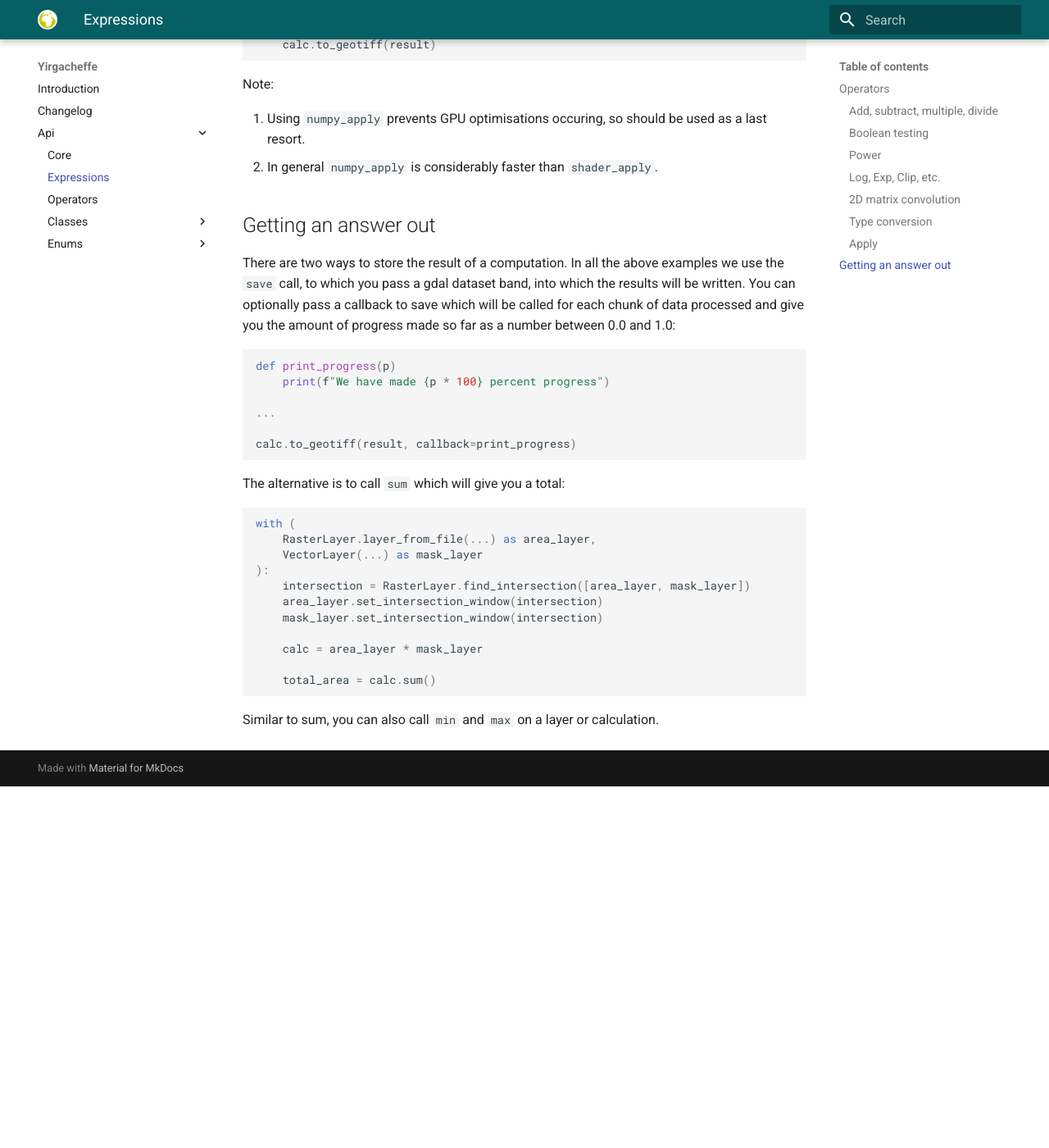
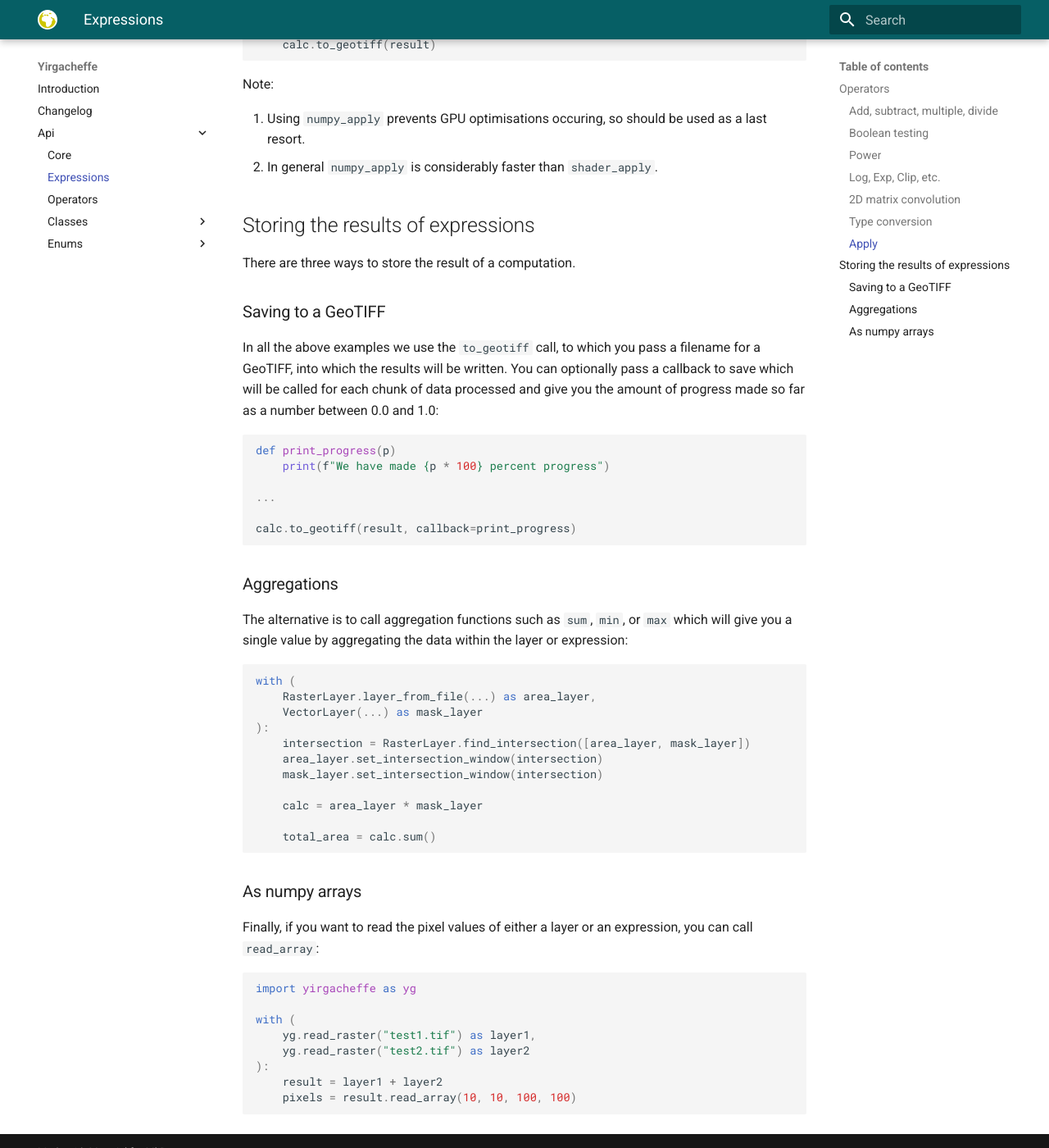
Before and after one commit to quantifyearth/yirgacheffe, an MkDocs documentation site: the page built from docs/api/expressions.md, in a window 1280 px wide and 1400 px high, scrolled down 3737 px. Shown: the whole window at 82% size. Built offline with MkDocs 1.6.1 and Material for MkDocs 9.7.7, drawn with Linux system fonts in a browser that asks for light colours; the version menu is left out; before the commit the page ends 4696 px from its top, so only the background shows below that.

Commit message:
Update docs for read_array

````diff
--- a/docs/api/expressions.md
+++ b/docs/api/expressions.md
@@ -165,9 +165,13 @@ Note:
 1. Using `numpy_apply` prevents GPU optimisations occuring, so should be used as a last resort.
 2. In general `numpy_apply` is considerably faster than `shader_apply`.
 
-## Getting an answer out
+## Storing the results of expressions
 
-There are two ways to store the result of a computation. In all the above examples we use the `save` call, to which you pass a gdal dataset band, into which the results will be written. You can optionally pass a callback to save which will be called for each chunk of data processed and give you the amount of progress made so far as a number between 0.0 and 1.0:
+There are three ways to store the result of a computation.
+
+### Saving to a GeoTIFF
+
+In all the above examples we use the `to_geotiff` call, to which you pass a filename for a GeoTIFF, into which the results will be written. You can optionally pass a callback to save which will be called for each chunk of data processed and give you the amount of progress made so far as a number between 0.0 and 1.0:
 
 ```python
 def print_progress(p)
@@ -178,8 +182,9 @@ def print_progress(p)
 calc.to_geotiff(result, callback=print_progress)
 ```
 
+### Aggregations
 
-The alternative is to call `sum` which will give you a total:
+The alternative is to call aggregation functions such as `sum`, `min`, or `max` which will give you a single value by aggregating the data within the layer or expression:
 
 ```python
 with (
@@ -195,4 +200,17 @@ with (
     total_area = calc.sum()
 ```
 
-Similar to sum, you can also call `min` and `max` on a layer or calculation.
+### As numpy arrays
+
+Finally, if you want to read the pixel values of either a layer or an expression, you can call `read_array`:
+
+```python
+import yirgacheffe as yg
+
+with (
+    yg.read_raster("test1.tif") as layer1,
+    yg.read_raster("test2.tif") as layer2
+):
+    result = layer1 + layer2
+    pixels = result.read_array(10, 10, 100, 100)
+```
````
